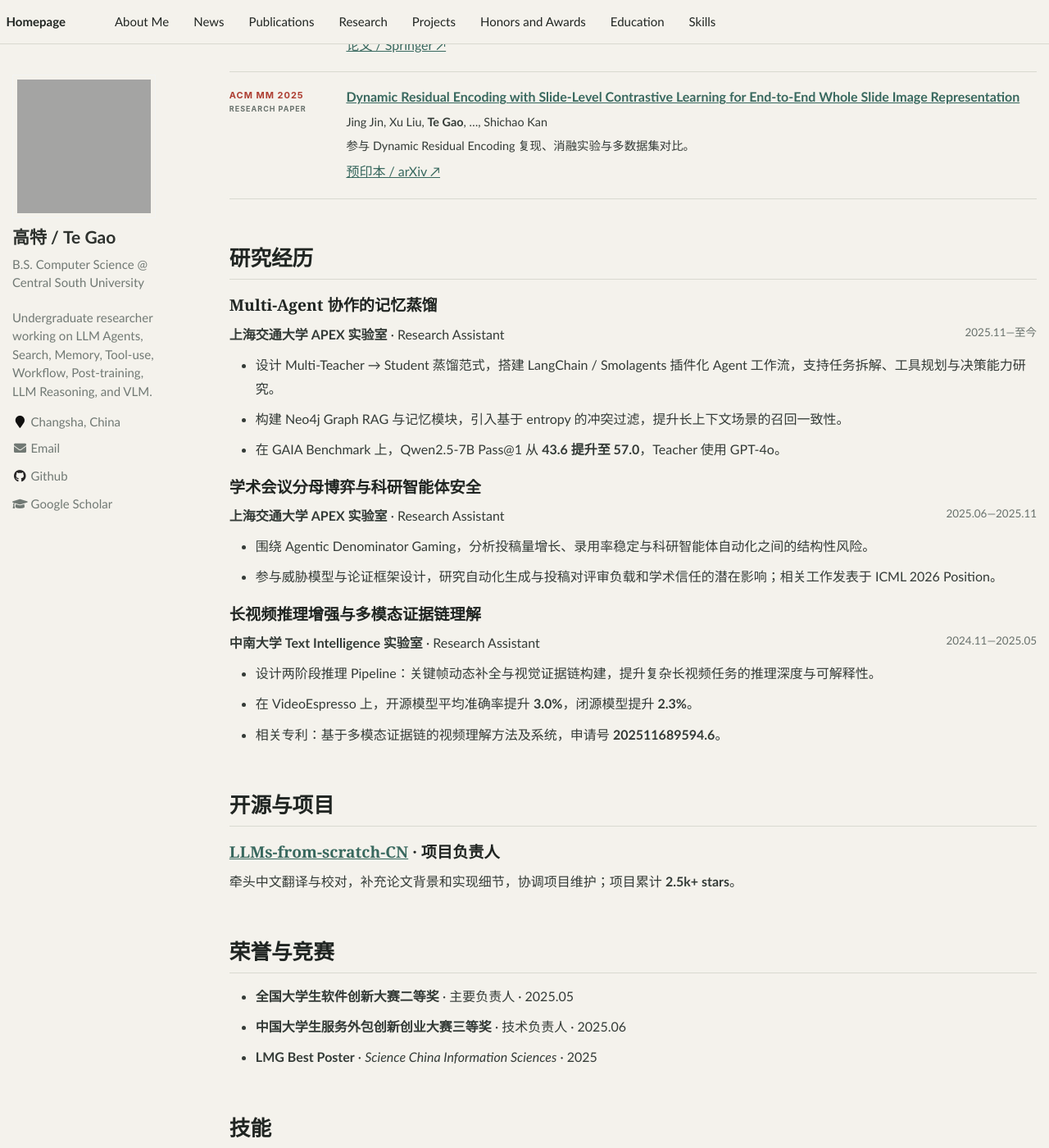
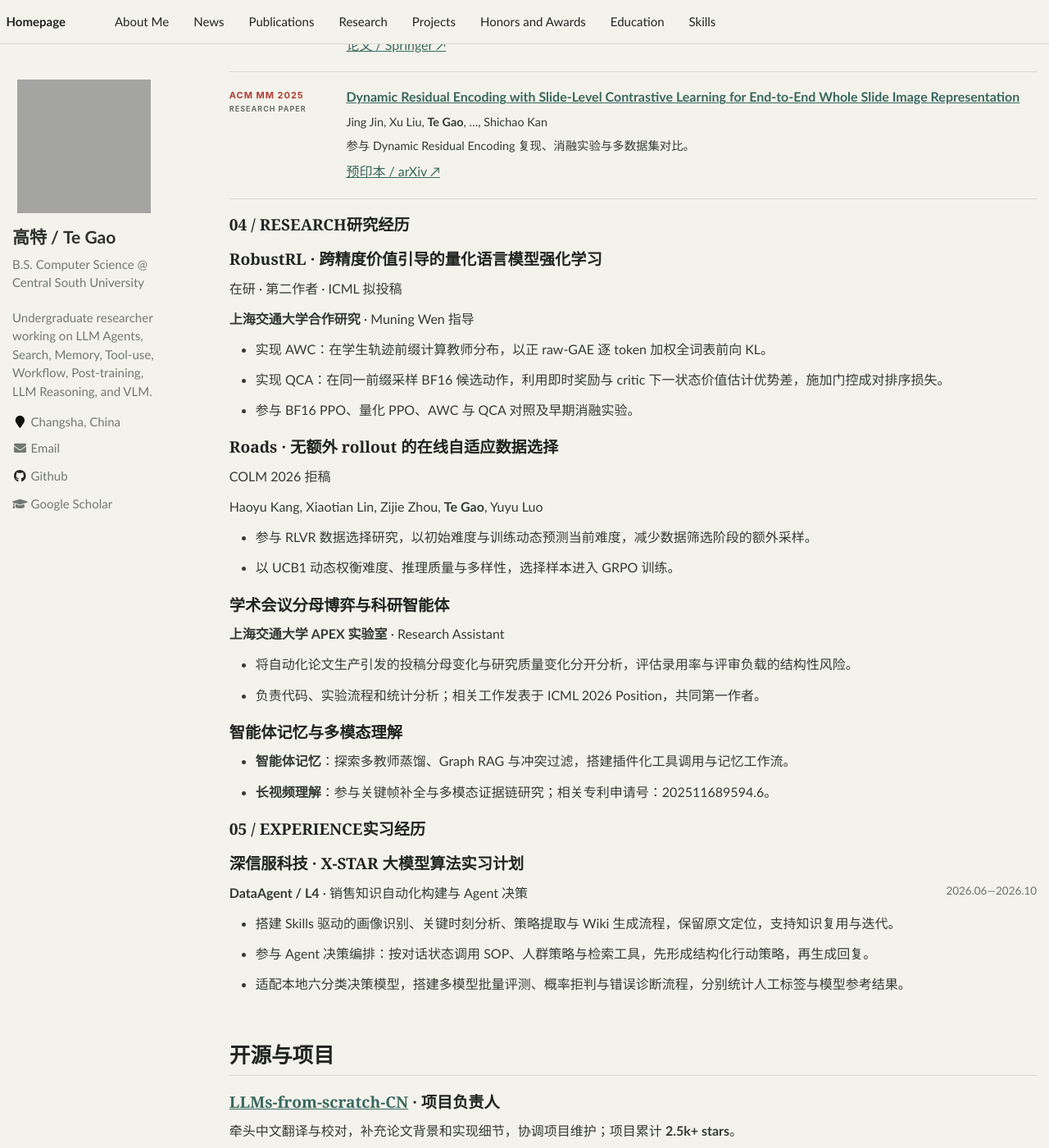
Before and after one commit to GoatCsu/GoatCsu.github.io, a Jekyll site: the page built from _pages/about.md, in a window 1280 px wide and 1400 px high, scrolled down 1334 px. Shown: the whole window at 82% size. Built offline with Jekyll 4.4.1, drawn with Linux system fonts in a browser that asks for light colours; grey boxes are pictures that could not be loaded.

Commit message:
Synchronize research experience and manuscript status

```diff
--- a/_pages/about.md
+++ b/_pages/about.md
@@ -64,30 +64,48 @@ redirect_from:
   <div><h3><a href="https://doi.org/10.1145/3746027.3755469">Dynamic Residual Encoding with Slide-Level Contrastive Learning for End-to-End Whole Slide Image Representation</a></h3><p>Jing Jin, Xu Liu, <strong>Te Gao</strong>, …, Shichao Kan</p><p>参与 Dynamic Residual Encoding 复现、消融实验与多数据集对比。</p><a class="cv-paper-link" href="https://arxiv.org/abs/2511.05034">预印本 / arXiv ↗</a></div>
 </div>
 
-# 研究经历
+<h2 id="research" class="cv-section-title"><span>04 / RESEARCH</span>研究经历</h2>
 
-## Multi-Agent 协作的记忆蒸馏
+## RobustRL · 跨精度价值引导的量化语言模型强化学习
 
-**上海交通大学 APEX 实验室** · Research Assistant <span class="cv-date">2025.11—至今</span>
+<span class="cv-status">在研 · 第二作者 · ICML 拟投稿</span>
 
-- 设计 Multi-Teacher → Student 蒸馏范式，搭建 LangChain / Smolagents 插件化 Agent 工作流，支持任务拆解、工具规划与决策能力研究。
-- 构建 Neo4j Graph RAG 与记忆模块，引入基于 entropy 的冲突过滤，提升长上下文场景的召回一致性。
-- 在 GAIA Benchmark 上，Qwen2.5-7B Pass@1 从 **43.6 提升至 57.0**，Teacher 使用 GPT-4o。
+**上海交通大学合作研究** · Muning Wen 指导
 
-## 学术会议分母博弈与科研智能体安全
+- 实现 AWC：在学生轨迹前缀计算教师分布，以正 raw-GAE 逐 token 加权全词表前向 KL。
+- 实现 QCA：在同一前缀采样 BF16 候选动作，利用即时奖励与 critic 下一状态价值估计优势差，施加门控成对排序损失。
+- 参与 BF16 PPO、量化 PPO、AWC 与 QCA 对照及早期消融实验。
 
-**上海交通大学 APEX 实验室** · Research Assistant <span class="cv-date">2025.06—2025.11</span>
+## Roads · 无额外 rollout 的在线自适应数据选择
 
-- 围绕 Agentic Denominator Gaming，分析投稿量增长、录用率稳定与科研智能体自动化之间的结构性风险。
-- 参与威胁模型与论证框架设计，研究自动化生成与投稿对评审负载和学术信任的潜在影响；相关工作发表于 ICML 2026 Position。
+<span class="cv-status">COLM 2026 拒稿</span>
 
-## 长视频推理增强与多模态证据链理解
+Haoyu Kang, Xiaotian Lin, Zijie Zhou, **Te Gao**, Yuyu Luo
 
-**中南大学 Text Intelligence 实验室** · Research Assistant <span class="cv-date">2024.11—2025.05</span>
+- 参与 RLVR 数据选择研究，以初始难度与训练动态预测当前难度，减少数据筛选阶段的额外采样。
+- 以 UCB1 动态权衡难度、推理质量与多样性，选择样本进入 GRPO 训练。
 
-- 设计两阶段推理 Pipeline：关键帧动态补全与视觉证据链构建，提升复杂长视频任务的推理深度与可解释性。
-- 在 VideoEspresso 上，开源模型平均准确率提升 **3.0%**，闭源模型提升 **2.3%**。
-- 相关专利：基于多模态证据链的视频理解方法及系统，申请号 **202511689594.6**。
+## 学术会议分母博弈与科研智能体
+
+**上海交通大学 APEX 实验室** · Research Assistant
+
+- 将自动化论文生产引发的投稿分母变化与研究质量变化分开分析，评估录用率与评审负载的结构性风险。
+- 负责代码、实验流程和统计分析；相关工作发表于 ICML 2026 Position，共同第一作者。
+
+## 智能体记忆与多模态理解
+
+- **智能体记忆**：探索多教师蒸馏、Graph RAG 与冲突过滤，搭建插件化工具调用与记忆工作流。
+- **长视频理解**：参与关键帧补全与多模态证据链研究；相关专利申请号：202511689594.6。
+
+<h2 id="experience" class="cv-section-title"><span>05 / EXPERIENCE</span>实习经历</h2>
+
+## 深信服科技 · X-STAR 大模型算法实习计划
+
+**DataAgent / L4** · 销售知识自动化构建与 Agent 决策 <span class="cv-date">2026.06—2026.10</span>
+
+- 搭建 Skills 驱动的画像识别、关键时刻分析、策略提取与 Wiki 生成流程，保留原文定位，支持知识复用与迭代。
+- 参与 Agent 决策编排：按对话状态调用 SOP、人群策略与检索工具，先形成结构化行动策略，再生成回复。
+- 适配本地六分类决策模型，搭建多模型批量评测、概率拒判与错误诊断流程，分别统计人工标签与模型参考结果。
 
 # 开源与项目
 
```
